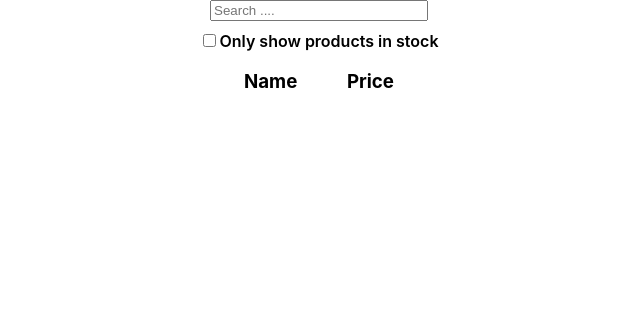
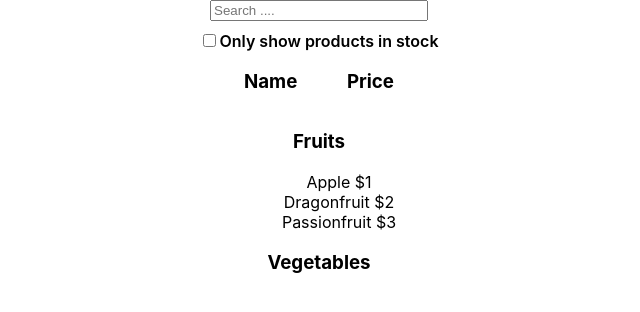
Before and after one commit to darrk-heart/thinking_in_react, a React (Create React App) app in the folder first_trial/: page / in a window 1280 px wide. Shown: the top 312 px of the page, without its empty margins (321-961 px from the left). Built offline with nearby package versions, Linux system fonts and the light colour scheme.

Commit message:
time to sleep

```diff
--- a/first_trial/src/App.css
+++ b/first_trial/src/App.css
@@ -1,38 +1,3 @@
 .App {
   text-align: center;
 }
-
-.App-logo {
-  height: 40vmin;
-  pointer-events: none;
-}
-
-@media (prefers-reduced-motion: no-preference) {
-  .App-logo {
-    animation: App-logo-spin infinite 20s linear;
-  }
-}
-
-.App-header {
-  background-color: #282c34;
-  min-height: 100vh;
-  display: flex;
-  flex-direction: column;
-  align-items: center;
-  justify-content: center;
-  font-size: calc(10px + 2vmin);
-  color: white;
-}
-
-.App-link {
-  color: #61dafb;
-}
-
-@keyframes App-logo-spin {
-  from {
-    transform: rotate(0deg);
-  }
-  to {
-    transform: rotate(360deg);
-  }
-}
--- a/first_trial/src/App.js
+++ b/first_trial/src/App.js
@@ -1,4 +1,6 @@
 import "./App.css";
+import ProductCatRow from "./Components/ProductCatRow";
+import ProductRow from "./Components/ProductRow";
 import ProductTable from "./Components/ProductTable";
 import Search from "./Components/Search";
 
@@ -6,7 +8,11 @@ function App() {
   return (
     <div className="App">
       <Search />
-      <ProductTable name="Name" price="Price"/>
+      <ProductTable name="Name" price="Price">
+        <ProductCatRow type="Fruits" />
+        <ProductRow/>
+        <ProductCatRow type="Vegetables" />
+      </ProductTable>
     </div>
   );
 }
--- /dev/null
+++ b/first_trial/src/Components/ProductCatRow.js
@@ -0,0 +1,11 @@
+import React from "react";
+
+function ProductCatRow({ type }) {
+  return (
+    <div style={{ marginTop: "0", paddingTop: "0" }}>
+      <h3>{type}</h3>
+    </div>
+  );
+}
+
+export default ProductCatRow;
--- /dev/null
+++ b/first_trial/src/Components/ProductRow.js
@@ -0,0 +1,22 @@
+import React from "react";
+
+function ProductRow() {
+  const fruits = [
+    { name: "Apple", price: 1 },
+    { name: "Dragonfruit", price: 2 },
+    { name: "Passionfruit", price: 3 },
+  ];
+  return (
+    <div>
+      <ul style={{ listStyleType: "none" }}>
+        {fruits.map((fruit, index) => (
+          <li key={index}>
+            {fruit.name} ${fruit.price}
+          </li>
+        ))}
+      </ul>
+    </div>
+  );
+}
+
+export default ProductRow;
--- a/first_trial/src/Components/ProductTable.js
+++ b/first_trial/src/Components/ProductTable.js
@@ -1,10 +1,11 @@
 import React from "react";
 
-function ProductTable({ name, price }) {
+function ProductTable({ name, price, children }) {
   return (
     <div
       style={{
         display: "flex",
+        flexDirection: "column",
         justifyContent: "center",
         alignItems: "center",
       }}
@@ -19,6 +20,7 @@ function ProductTable({ name, price }) {
         <h3>{name}</h3>
         <h3>{price}</h3>
       </div>
+      <div>{children}</div>
     </div>
   );
 }
```
